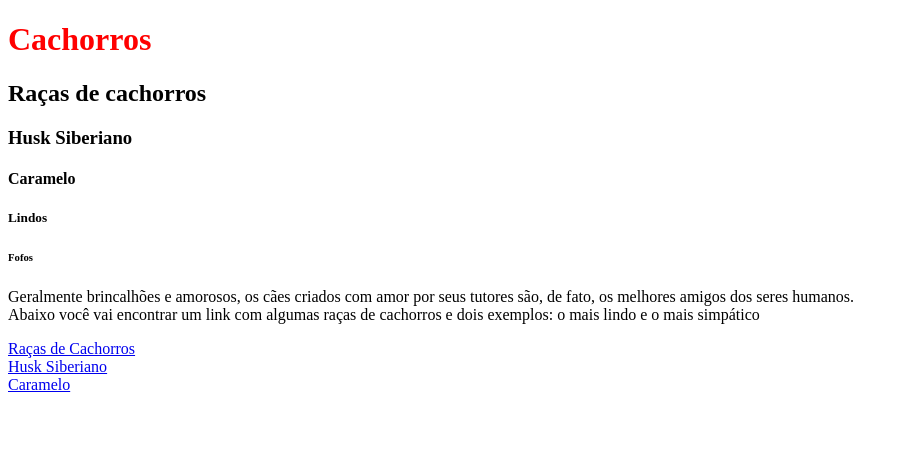
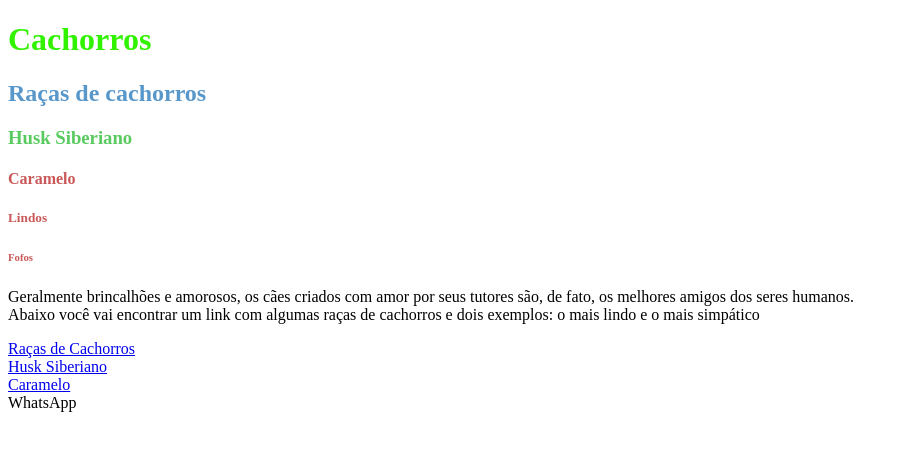
Before and after one commit to leticiabrt/LabWeb, a plain HTML site: page index.html in a window 1280 px wide. Shown: the whole page, without its empty margins (0-908 px from the left). Drawn offline with Linux system fonts and the light colour scheme.

Commit message:
comentário

```diff
--- a/CSS/estilo.css
+++ b/CSS/estilo.css
@@ -1,5 +1,27 @@
 h1{
-    color:red;
+    color:rgb(49, 243, 0);
+    border: 0,3rem groove black;
+    border-radius: 0,7rem;
+}
+
+h2{
+    color:rgb(88, 151, 202);
+}
+
+h3{
+    color:rgb(88, 202, 94);
+}
+
+h4{
+    color:rgb(202, 88, 88);
+}
+
+h5{
+    color:rgb(202, 88, 88);
+}
+
+h6{
+    color:rgb(202, 88, 88);
 }
 
 h1#page1{
--- a/index.html
+++ b/index.html
@@ -15,7 +15,7 @@
     <h5>Lindos</h5>
     <h6>Fofos </h6>
 
-    <p>Geralmente brincalhões e amorosos, os cães criados com amor por seus tutores são, de fato, os melhores amigos dos seres humanos.
+    <p class="maiúsculo">Geralmente brincalhões e amorosos, os cães criados com amor por seus tutores são, de fato, os melhores amigos dos seres humanos.
         <br/>Abaixo você vai encontrar um link com algumas raças de cachorros e dois exemplos: o mais lindo e o mais simpático</p>
 
     <a href="https://love.doghero.com.br/racas-de-cachorro/" target="_blank">Raças de Cachorros</a>
@@ -23,5 +23,7 @@
     <a href="pagina1.html">Husk Siberiano</a>
     <br />
     <a href="pages/pagina2.html">Caramelo</a>
+    <div>WhatsApp</div>
+
 </body>
 </html>
```
